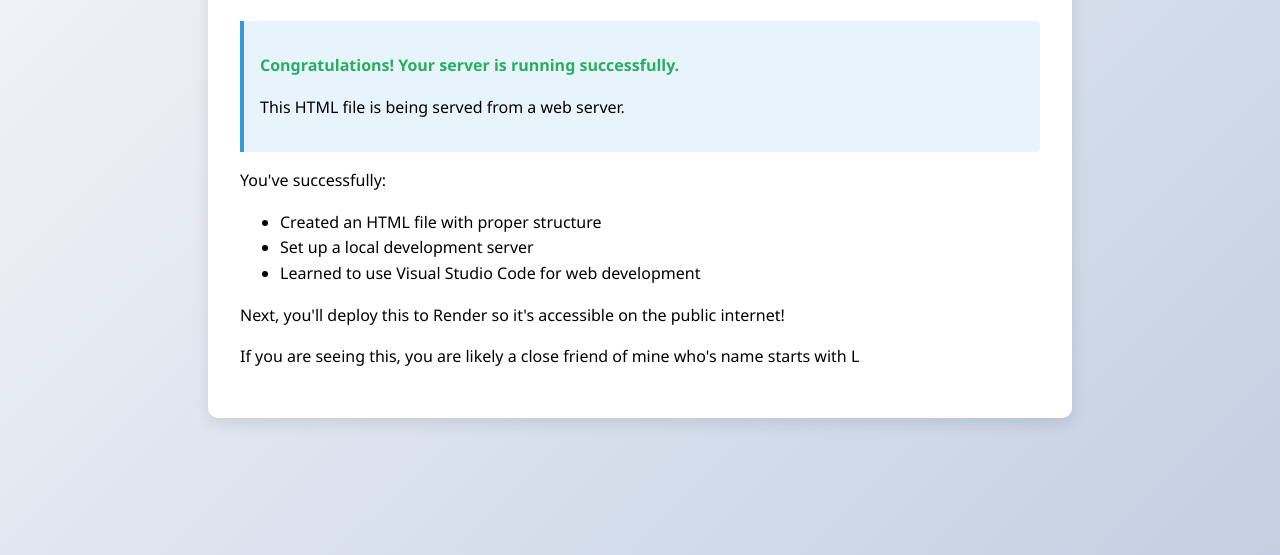
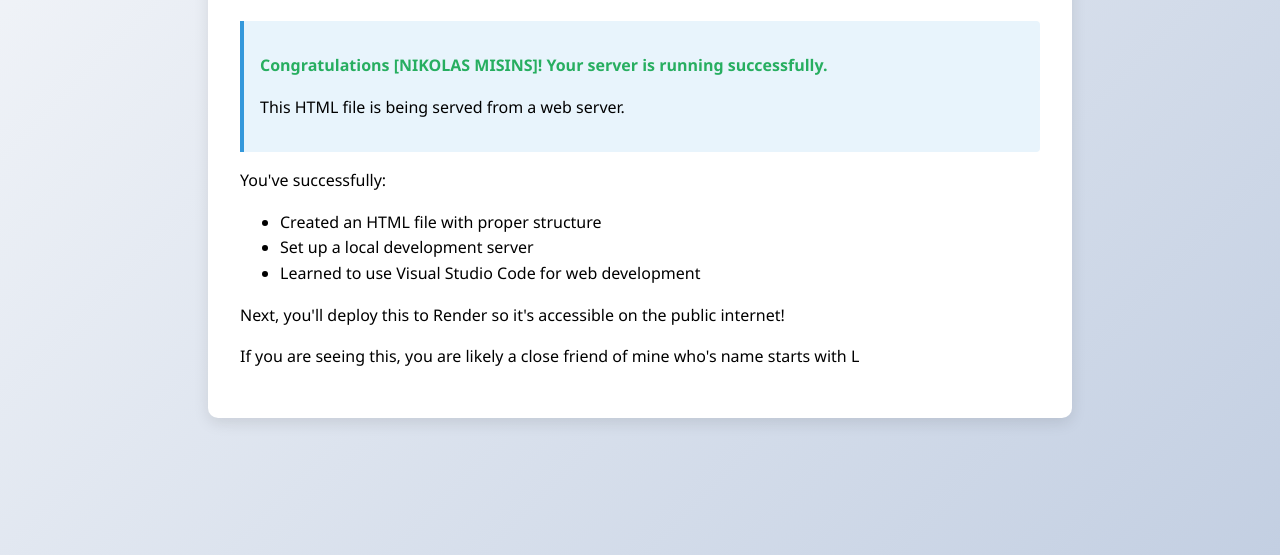
Before and after one commit to NikNci/site-project1, a plain HTML site: page index.html in a window 1280 px wide. Shown: the part 245-800 px from the top of the page. Drawn offline with Linux system fonts and the light colour scheme.

Commit message:
Update index.html

```diff
--- a/index.html
+++ b/index.html
@@ -56,7 +56,7 @@
  <h1>Hello World! 🚀🚀</h1>
 
  <div class="step">
- <p class="success">Congratulations! Your server is running successfully.</p>
+ <p class="success">Congratulations [NIKOLAS MISINS]! Your server is running successfully.</p>
  <p>This HTML file is being served from a web server.</p>
  </div>
 
```
